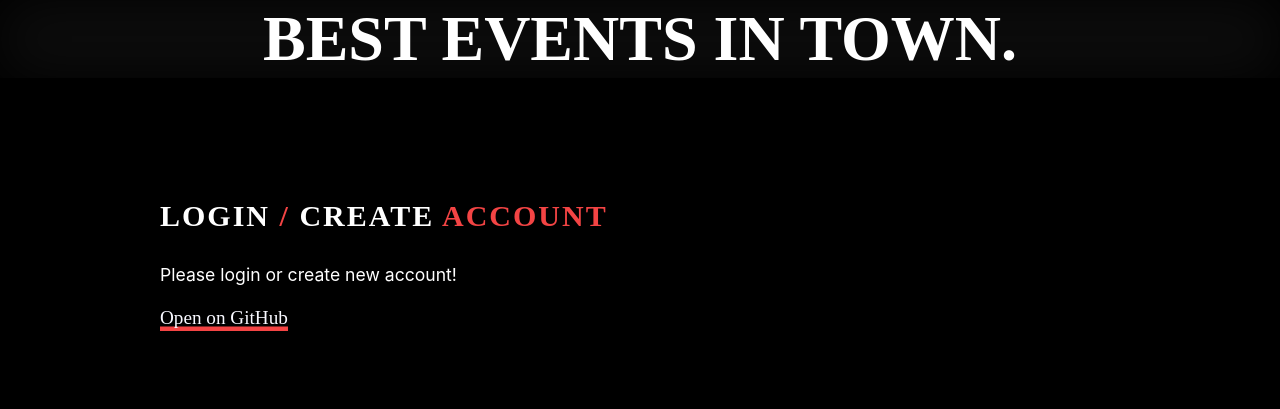
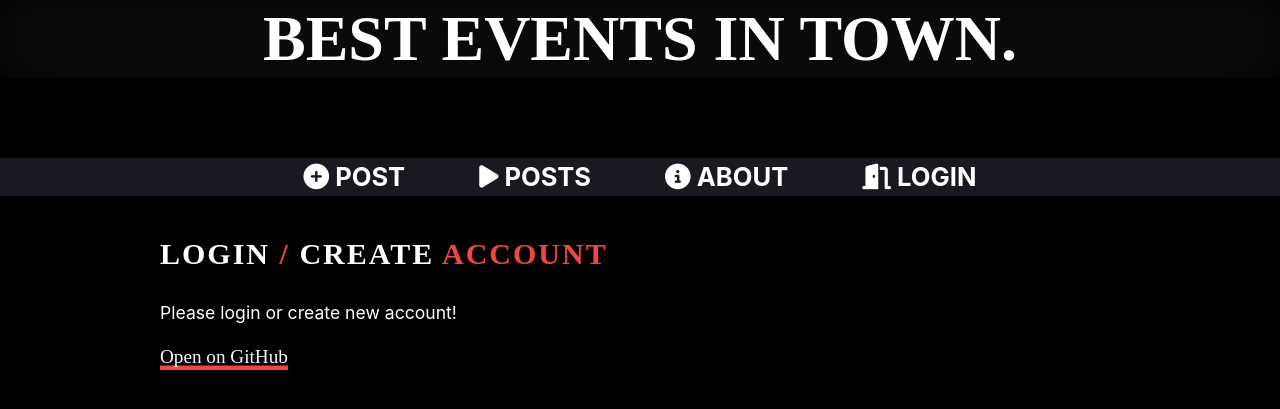
Before and after one commit to MVAIT/event_aggregation_service, a Django app: page / in a window 1280 px wide. Shown: the top 409 px of the page. Run offline with Django 3.2, Linux system fonts and the light colour scheme; some libraries are stand-ins or nearby versions; some web fonts are replaced.

Commit message:
created about page

```diff
--- a/eventservice/pages/templates/events/base.html
+++ b/eventservice/pages/templates/events/base.html
@@ -35,8 +35,14 @@
     {% if user.is_authenticated %}
     <div><a href="{% url 'event_new' %}" class="logout-btn"><i class="fas fa-plus-circle"></i> EVENT</a></div>
     <div><a href="{% url 'event_list' %}" class="logout-btn"><i class="fas fa-play"></i> EVENTS</a></div>
+    <div><a href="{% url 'event_about' %}" class="logout-btn"><i class="fas fa-info-circle"></i> ABOUT</a></div>
     <div><a href="/logout" class="logout-btn"><i class="fas fa-door-open"></i> LOGOUT</a></div>
-    {% endif %}
+    {% elif user.is_anonymous %}
+    <div><a href="{% url 'event_new' %}" class="logout-btn"><i class="fas fa-plus-circle"></i> POST</a></div>
+    <div><a href="{% url 'event_list' %}" class="logout-btn"><i class="fas fa-play"></i> POSTS</a></div>
+    <div><a href="{% url 'event_about' %}" class="logout-btn"><i class="fas fa-info-circle"></i> ABOUT</a></div>
+    <div><a href="/login" class="logout-btn"><i class="fas fa-door-open"></i> LOGIN</a></div>
+     {% endif %}
  </nav>
 
 {% if user.is_anonymous %}
@@ -44,7 +50,7 @@
     <div class="greetings-banner">
         <h2><a href="/login">LOGIN</a> / <a href="/register">CREATE</a> ACCOUNT</h2>
         <div class="text"><p>Please login or create new account!</p>
-            <a class="github-button" href="https://github.com/Ulumanshu/training-blog" data-color-scheme="no-preference: dark; light: dark; dark: dark;" data-size="large" aria-label="Follow @VAIT on GitHub"> Open on GitHub </a></div>
+            <a class="github-button" href="https://github.com/MVAIT/event_aggregation_service" data-color-scheme="no-preference: dark; light: dark; dark: dark;" data-size="large" aria-label="Follow @VAIT on GitHub"> Open on GitHub </a></div>
         </div>
 </div>
 {% endif %}
--- a/eventservice/pages/urls.py
+++ b/eventservice/pages/urls.py
@@ -7,8 +7,10 @@ from .views import EventListView, EventCreateView, EventDetailView, EventUpdateV
 
 
 
+
 urlpatterns = [
     path('', EventListView.as_view(), name='event_list'),
+    path('about/', views.about, name='event_about'),
     path('event/<int:pk>/', EventDetailView.as_view(), name='event_detail'),
     path('event/new/', EventCreateView.as_view(), name='event_new'),
     path('event/<int:pk>/edit/', EventUpdateView.as_view(), name='event_edit'),
--- a/eventservice/pages/views.py
+++ b/eventservice/pages/views.py
@@ -70,4 +70,6 @@ def add_comment_to_event(request, pk):
         form = CommentForm()
     return render(request, 'events/add_comment_to_event.html', {'form': form})
 
+def about(request):
+    return render(request, 'events/about.html', {'title': 'About'})
 # Create your views here.
```
Also changed, not shown: eventservice/pages/templates/events/about.html (added, +16 -0 lines), eventservice/pages/static/group.png (added).
